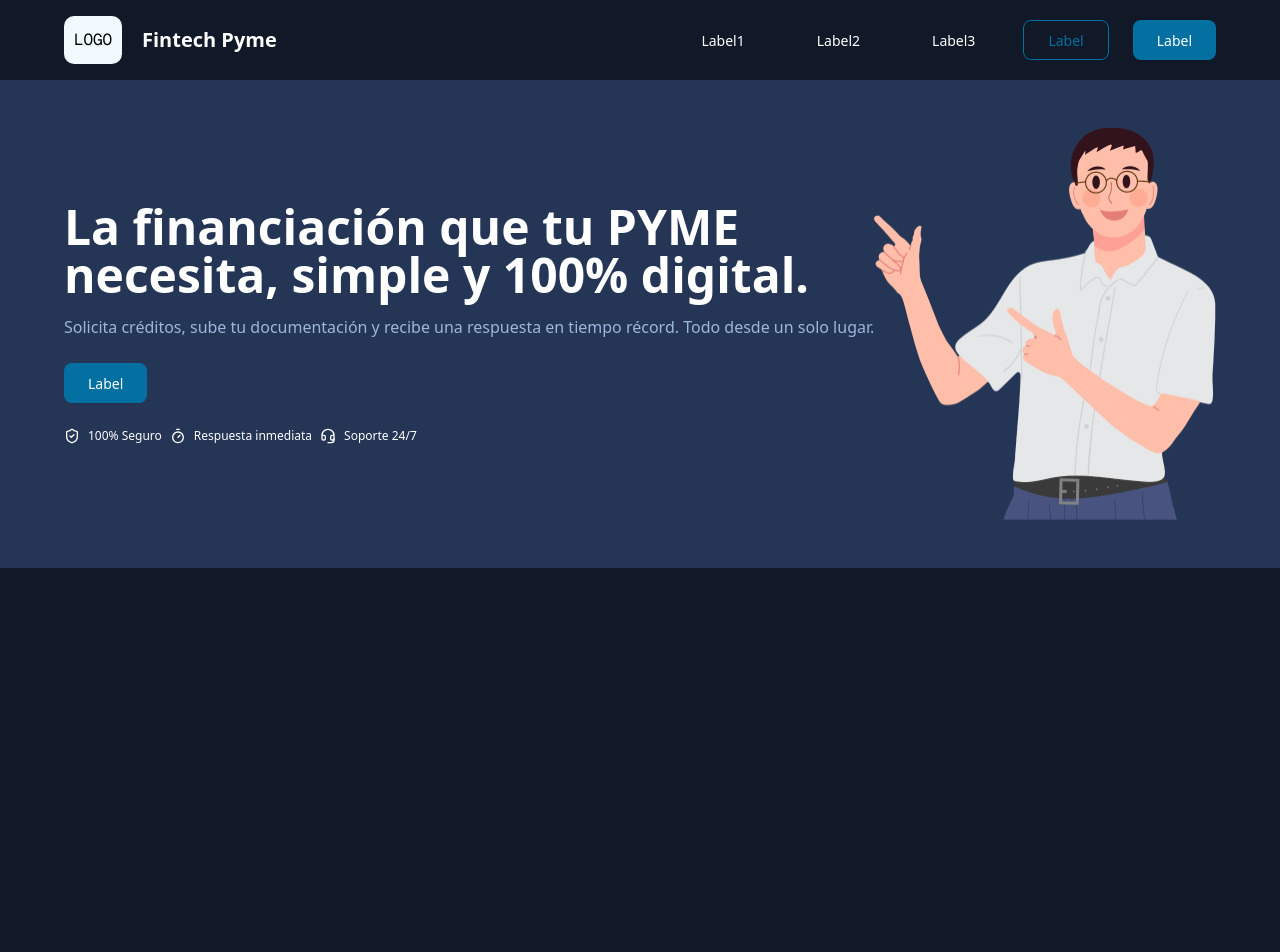
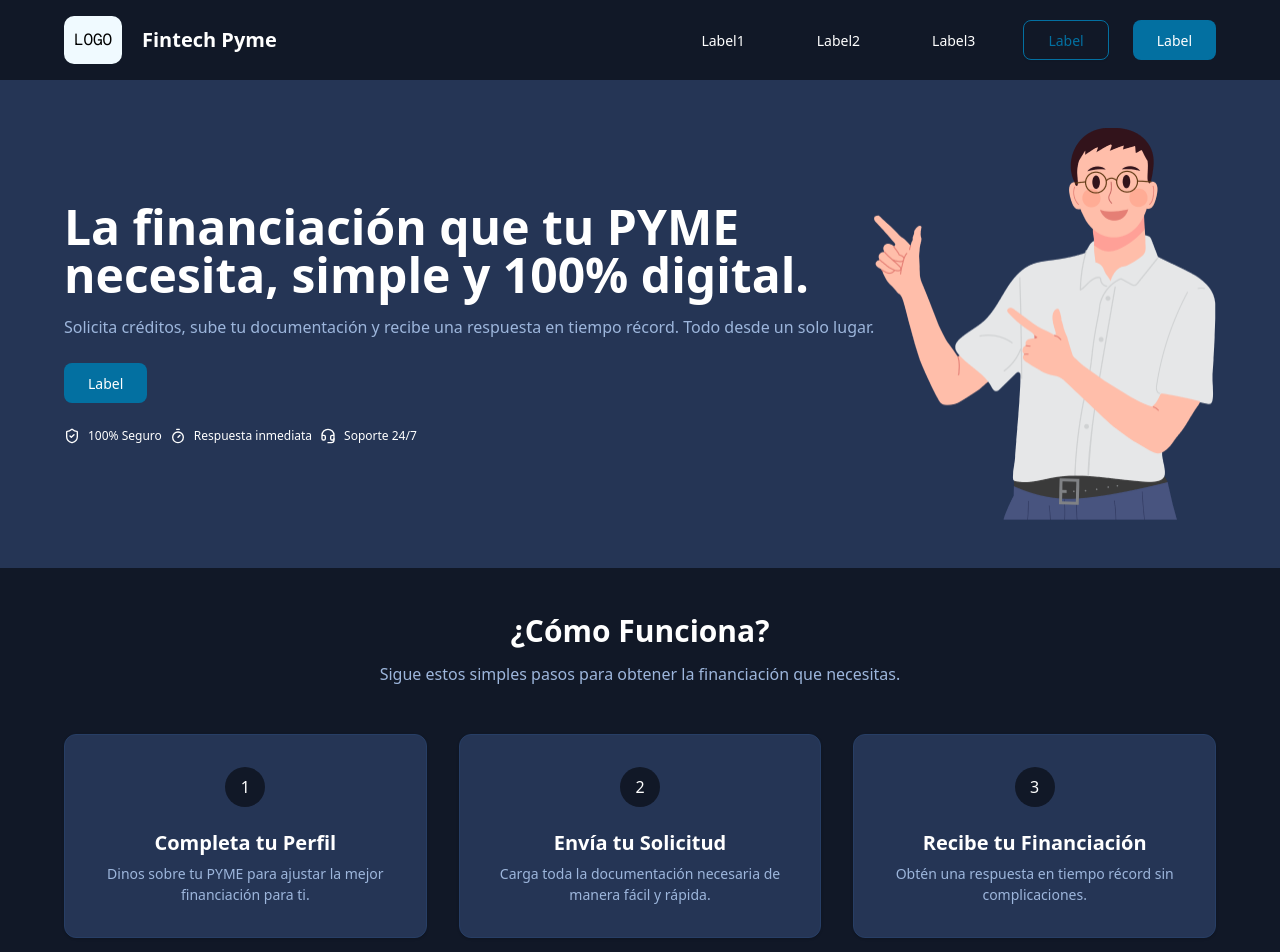
Before and after one commit to AlejandroPerren/credito-pymes-noCountry, a Next.js app in the folder frontend/: page / in a window 1280 px wide. Shown: the top 952 px of the page. Before the commit the page ends 800 px from the top, so only its background shows below. Built offline with nearby package versions, Linux system fonts and the light colour scheme.

Commit message:
How It Works section

```diff
--- a/frontend/src/app/page.tsx
+++ b/frontend/src/app/page.tsx
@@ -1,9 +1,11 @@
 import HeroSection from "@/components/organism/HeroSection";
+import HowItWorks from "@/components/organism/HowItWorks";
 
 export default function Home() {
   return (
     <div>
       <HeroSection />
+      <HowItWorks />
     </div>
   );
 }
--- /dev/null
+++ b/frontend/src/components/organism/HowItWorks.tsx
@@ -0,0 +1,28 @@
+import { howItWorksItems } from "@/utils/consts/howItWorksItems";
+import { Card } from "../ui/card";
+
+export default function HowItWorks() {
+  return (
+    <div className="flex flex-col gap-brand-2xl px-brand-3xl py-brand-2xl">
+      <div className="flex flex-col items-center gap-brand-md">
+        <h2 className="heading-2">¿Cómo Funciona?</h2>
+        <p className="paragraph-regular text-muted-foreground">
+          Sigue estos simples pasos para obtener la financiación que necesitas.
+        </p>
+      </div>
+      <div className="w-full flex justify-center gap-brand-xl">
+        {howItWorksItems.map((item) => (
+          <Card className="flex flex-col items-center w-[416px]" key={item.title}>
+            <div className="flex items-center justify-center bg-background rounded-full h-[40px] w-[40px] paragraph-regular">
+              {item.step}
+            </div>
+            <div className="flex flex-col gap-brand-sm">
+              <h1 className="heading-4 text-center">{item.title}</h1>
+              <p className="paragraph-small text-muted-foreground text-center">{item.text}</p>
+            </div>
+          </Card>
+        ))}
+      </div>
+    </div>
+  );
+}
--- /dev/null
+++ b/frontend/src/components/ui/card.tsx
@@ -0,0 +1,59 @@
+import * as React from "react";
+
+import { cn } from "@/lib/utils";
+
+function Card({ className, ...props }: React.ComponentProps<"div">) {
+  return (
+    <div
+      data-slot="card"
+      className={cn(
+        "bg-card text-card-foreground flex flex-col gap-6 rounded-brand-lg border p-brand-xl shadow-sm",
+        className
+      )}
+      {...props}
+    />
+  );
+}
+
+function CardHeader({ className, ...props }: React.ComponentProps<"div">) {
+  return (
+    <div
+      data-slot="card-header"
+      className={cn(
+        "@container/card-header grid auto-rows-min grid-rows-[auto_auto] items-start gap-2 px-6 has-data-[slot=card-action]:grid-cols-[1fr_auto] [.border-b]:pb-6",
+        className
+      )}
+      {...props}
+    />
+  );
+}
+
+function CardTitle({ className, ...props }: React.ComponentProps<"div">) {
+  return <div data-slot="card-title" className={cn("leading-none font-semibold", className)} {...props} />;
+}
+
+function CardDescription({ className, ...props }: React.ComponentProps<"div">) {
+  return <div data-slot="card-description" className={cn("text-muted-foreground text-sm", className)} {...props} />;
+}
+
+function CardAction({ className, ...props }: React.ComponentProps<"div">) {
+  return (
+    <div
+      data-slot="card-action"
+      className={cn("col-start-2 row-span-2 row-start-1 self-start justify-self-end", className)}
+      {...props}
+    />
+  );
+}
+
+function CardContent({ className, ...props }: React.ComponentProps<"div">) {
+  return <div data-slot="card-content" className={cn("px-6", className)} {...props} />;
+}
+
+function CardFooter({ className, ...props }: React.ComponentProps<"div">) {
+  return (
+    <div data-slot="card-footer" className={cn("flex items-center px-6 [.border-t]:pt-6", className)} {...props} />
+  );
+}
+
+export { Card, CardHeader, CardFooter, CardTitle, CardAction, CardDescription, CardContent };
--- /dev/null
+++ b/frontend/src/utils/consts/howItWorksItems.ts
@@ -0,0 +1,17 @@
+export const howItWorksItems = [
+  {
+    step: 1,
+    title: "Completa tu Perfil",
+    text: "Dinos sobre tu PYME para ajustar la mejor financiación para ti.",
+  },
+  {
+    step: 2,
+    title: "Envía tu Solicitud",
+    text: "Carga toda la documentación necesaria de manera fácil y rápida.",
+  },
+  {
+    step: 3,
+    title: "Recibe tu Financiación",
+    text: "Obtén una respuesta en tiempo récord sin complicaciones.",
+  },
+];
```
